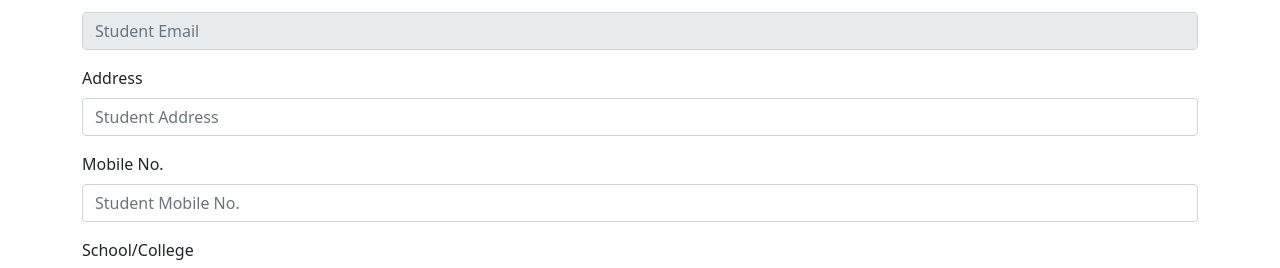
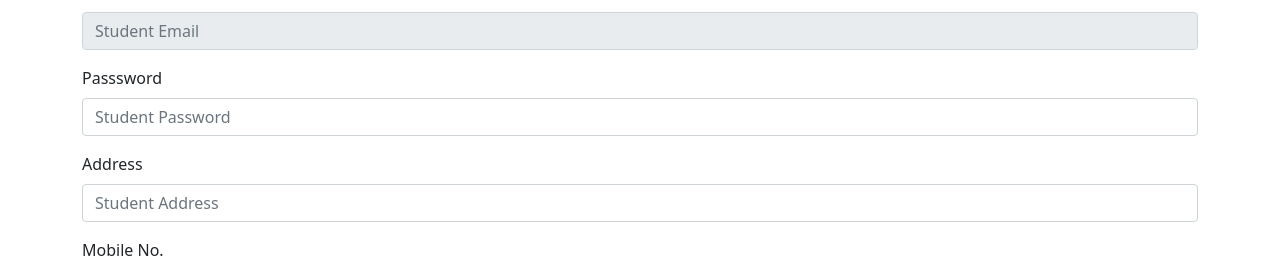
Before and after one commit to DipteshSen/LearnSphere-MERN, a React (Create React App) app: page /profile in a window 1280 px wide. Shown: the part 206-474 px from the top of the page. Built offline with nearby package versions, Linux system fonts and the light colour scheme; no server answers; sample sign-in values are in the browser's storage.

Commit message:
Password Change for User/Student..it wasnt there before by mistake

```diff
--- a/src/components/Profile.js
+++ b/src/components/Profile.js
@@ -9,21 +9,21 @@ const Profile = (props) => {
 
 
     const onChange = (e) => {
-        document.getElementById('updateButton').disabled=false;
+        document.getElementById('updateButton').disabled = false;
         setStudentData({ ...studentData, [e.target.name]: e.target.value });
     }
 
     const handleSubmit = (e) => {
         e.preventDefault();
-        document.getElementById('updateButton').disabled=true;
-        const { _id, name, address, mobile, college } = studentData;
+        document.getElementById('updateButton').disabled = true;
+        const { _id, name, password, address, mobile, college } = studentData;
         //API call to update student details
         fetch('http://localhost:5000/student/update', {
             method: 'PUT',
             headers: {
                 'Content-Type': 'application/json',
             },
-            body: JSON.stringify({ _id, name, address, mobile, college }),
+            body: JSON.stringify({ _id, name, password, address, mobile, college }),
         })
             .then(res => res.json())
             .then(data => {
@@ -93,6 +93,10 @@ const Profile = (props) => {
                             <input onChange={onChange} name='email' disabled type="email" id="studentEmail" className="form-control" value={studentData?.email || ''} placeholder="Student Email" />
                         </div>
                         <div className="mb-3">
+                            <label htmlFor="password" className="form-label">Passsword</label>
+                            <input onChange={onChange} name='password' type="text" id="password" className="form-control" value={studentData?.password || ''} placeholder="Student Password" />
+                        </div>
+                        <div className="mb-3">
                             <label htmlFor="studentName" className="form-label">Address</label>
                             <input onChange={onChange} name='address' type="text" id="address" className="form-control" value={studentData?.address || ''} placeholder="Student Address" />
                         </div>
@@ -112,7 +116,7 @@ const Profile = (props) => {
             </div>
 
 
-        <MyCourses showAlert={props.showAlert}/>
+            <MyCourses showAlert={props.showAlert} />
 
         </>
     );
```
